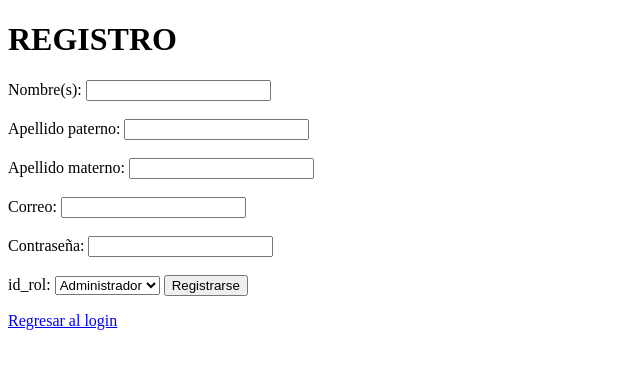
After one commit to 125054306-mtt/AW_TIID222, a Flask app: template INTRODUCCION_FLASK/templates/registro.html in a window 1280 px wide. The commit adds this page. Shown: the top 369 px of the page, without its empty margins (0-640 px from the left). Run offline with Flask 3, Linux system fonts and the light colour scheme; the template is opened without the code that fills it, so the values that code supplies are empty; parts of the project's set-up code (start-up, migrations or seed data) failed here and were passed over; some libraries are stand-ins or nearby versions.

Commit message:
Estuvimos trabajando con Login

```diff
--- a/INTRODUCCION_FLASK/app.py
+++ b/INTRODUCCION_FLASK/app.py
@@ -1,32 +1,46 @@
 #Importamos la libreria de flask
-from flask import Flask, redirect, render_template
+from flask import Flask, redirect, render_template, request
+
+#Importra la libreria de MYSQL para Flask
+from flask_mysqldb import MySQL
+
+#Importamos libreriaas para generar un hash y para comprobar que el hash coincida con la contraseña
+from werkzeug.security import generate_password_hash, check_password_hash
 
 #Creamos unas instancia del proyecto
 app = Flask(__name__)
 app.config["TEMPLATES_AUTO_RELOAD"]=True
 
-#Creacion de rutas
+#Configuración de la conexion
+app.config['MYSQL_HOST']= 'localhost'
+app.config['MYSQL_USER'] = 'root'
+app.config['MYSQL_PASSWORD'] = ''
+app.config['MYSQL_DB'] = 'dbFlask'
+app.secret_key = 'mysecretkey'
+
+mysql = MySQL(app)
 
 #Ruta raiz
 @app.route("/")
 #Crear una función que se llama home
 def home():
     #Retornar un  mensaje
-    return render_template("index.html")
-
-@app.route("/guardar")
-def guardar():
-    return "Producto agregado correctamente!"
-
-#Retornamos a otra ruta
-@app.route("/login")
-def login():
     return render_template("login.html")
 
-#Redirecciona a otra ruta
-@app.route("/logout")
-def logout():
-    return redirect("login")
+@app.route("/registro", method=["GET", "POST"])
+def registro():
+
+    if request.method == "POST":
+        nombres = request.form["nombre"]
+        apellido_p = request.form["apellido_p"]
+        apellido_m = request.form["apellido_m"]
+        correo = request.form["correo"]
+        password_hash = request.form["password_hash"]
+        id_rol = request.form["id_rol"]
+
+        #Generamos un hash a partir de la contraseña
+        password = generate_password_hash (password_hash)
+
 
 #Ejecutar el proyecto en el puerto 5000
 if __name__ == "__main__":
--- /dev/null
+++ b/INTRODUCCION_FLASK/templates/registro.html
@@ -0,0 +1,37 @@
+<!DOCTYPE html>
+<html lang="en">
+<head>
+    <meta charset="UTF-8">
+    <meta name="viewport" content="width=device-width, initial-scale=1.0">
+    <title>Registro</title>
+</head>
+<body>
+    <di>
+        <h1>REGISTRO</h1>
+        <form action="">
+            <label>Nombre(s):</label>
+            <input type="text" name="nombre" required>
+            <br><br>
+            <label>Apellido paterno:</label>
+            <input type="text" name="apellido_p" required>
+            <br><br>
+            <label>Apellido materno:</label>
+            <input type="text" name="apellido_m" required>
+            <br><br>
+            <label>Correo:</label>
+            <input type="text" name="correo" required>
+            <br><br>
+            <label>Contraseña:</label>
+            <input type="text" name="contraseña" required>
+            <br><br>
+            <label>id_rol:</label>
+                <select name="id_rol" id="id_rol" required>
+                    <option value="1">Administrador</option>
+                    <option value="2">Usuario X</option>
+                </select>
+                <button type="submit">Registrarse</button>
+        </form>
+        <p><a href="{{ url_for('login')}}">Regresar al login</a></p>
+    </di>
+</body>
+</html>
```
Also changed, not shown: INTRODUCCION_FLASK/templates/login.html (+13 -2 lines).
